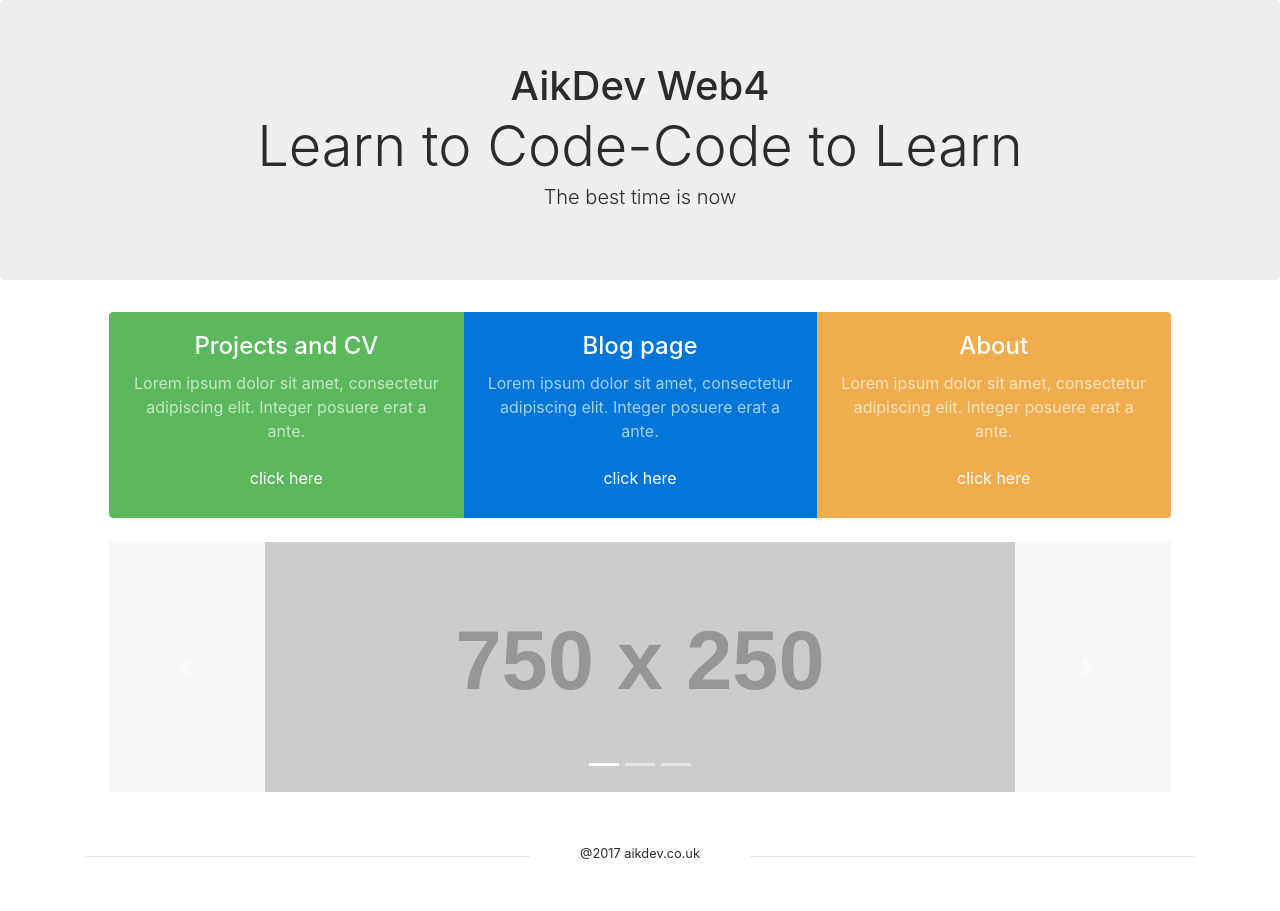
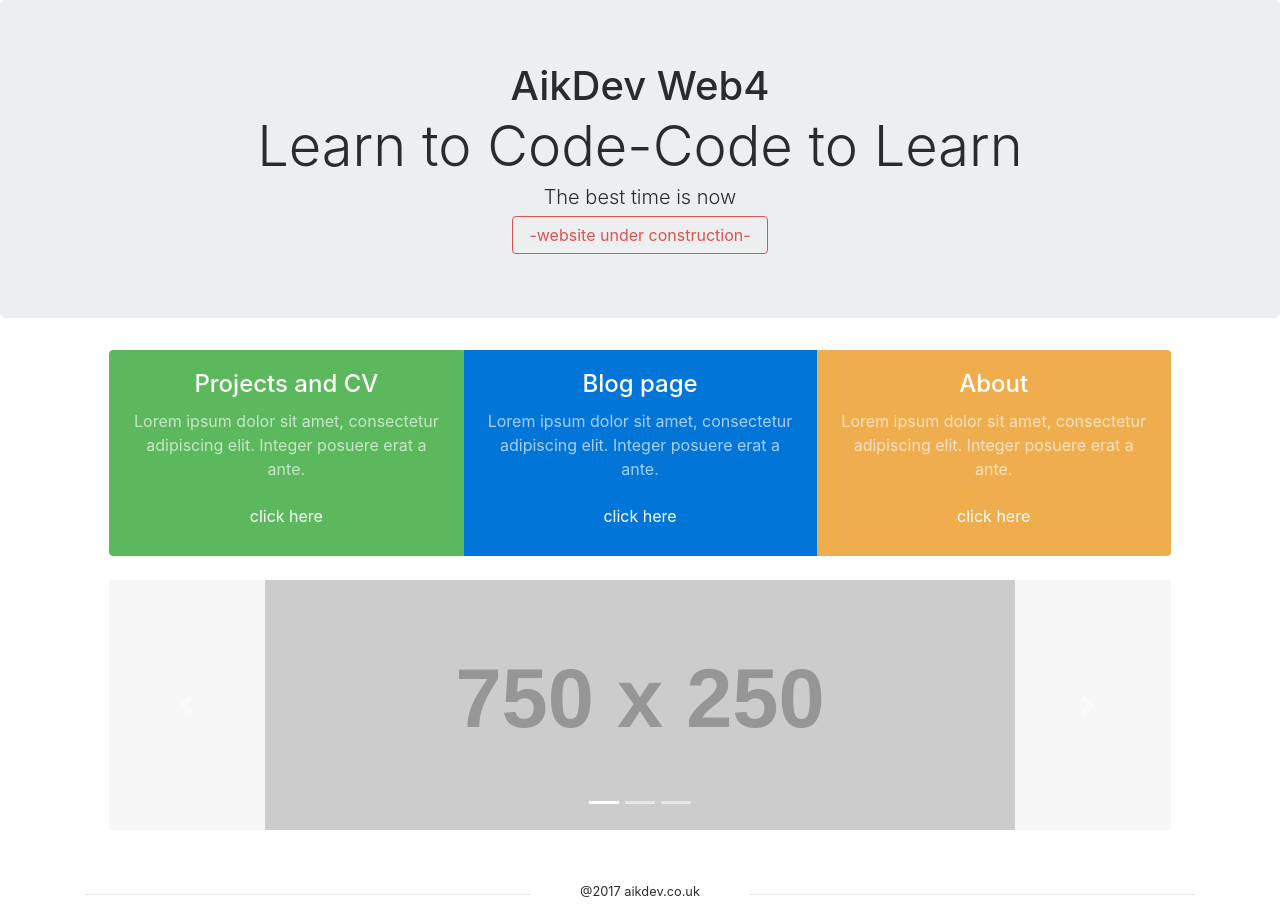
Before and after one commit to aik6980/aik6980.github.io, a Jekyll site: the page built from index.html, in a window 1280 px wide. Built offline with Jekyll 4.4.1, drawn with Linux system fonts in a browser that asks for light colours; nearby versions of some CDN libraries; the list of posts is cut into pages by our own code.

Commit message:
update front-page

```diff
--- a/_layouts/front-page.html
+++ b/_layouts/front-page.html
@@ -19,6 +19,7 @@
                                 <h1>{{ site.title }}</h1>
                                 <h1 class='display-4'>Learn to Code-Code to Learn</h2>
                                 <h3 class="lead">The best time is now</h3>
+                                <a href="/" class="btn btn-outline-danger">-website under construction-</a>
                             </div>
                         </div>
                     </div>
```
